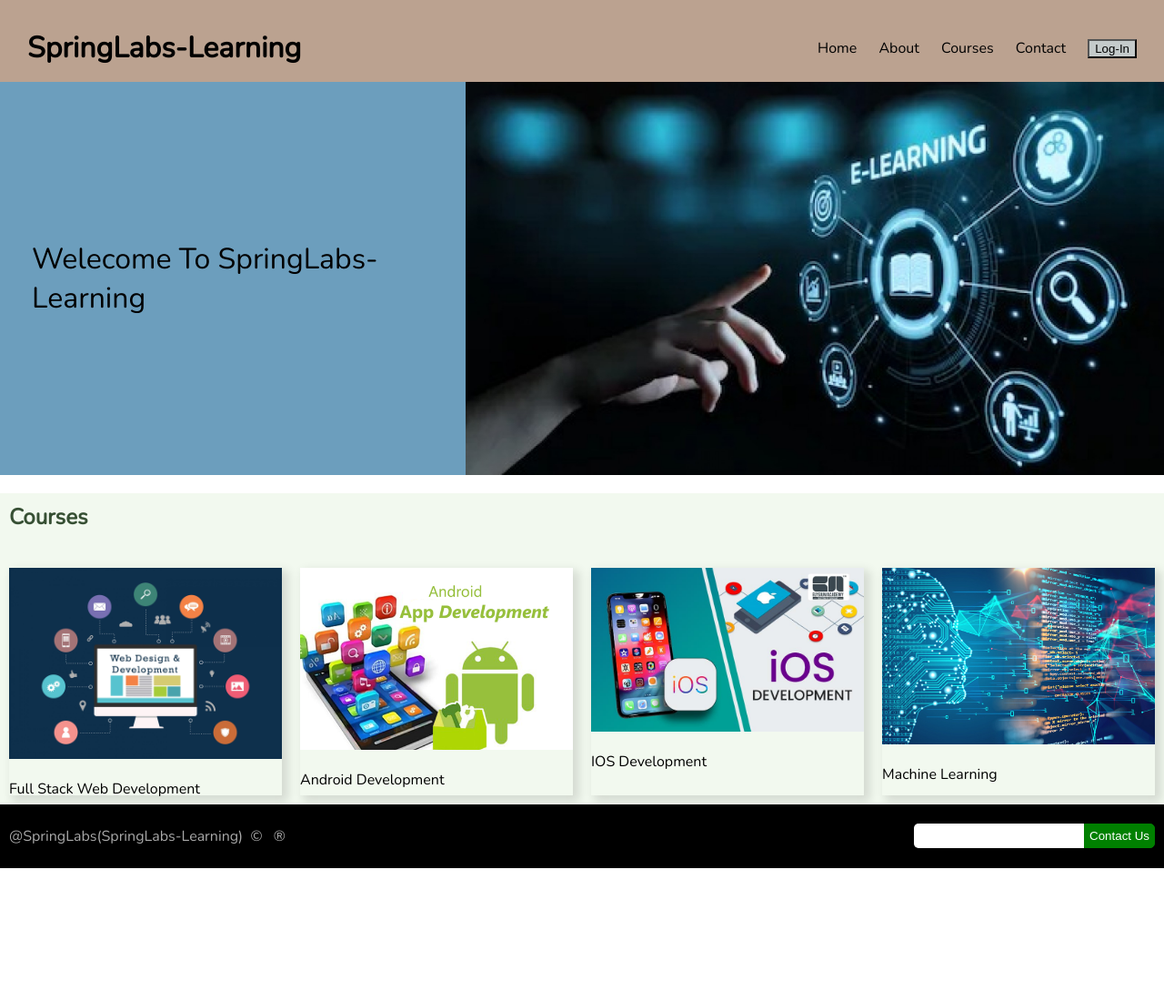
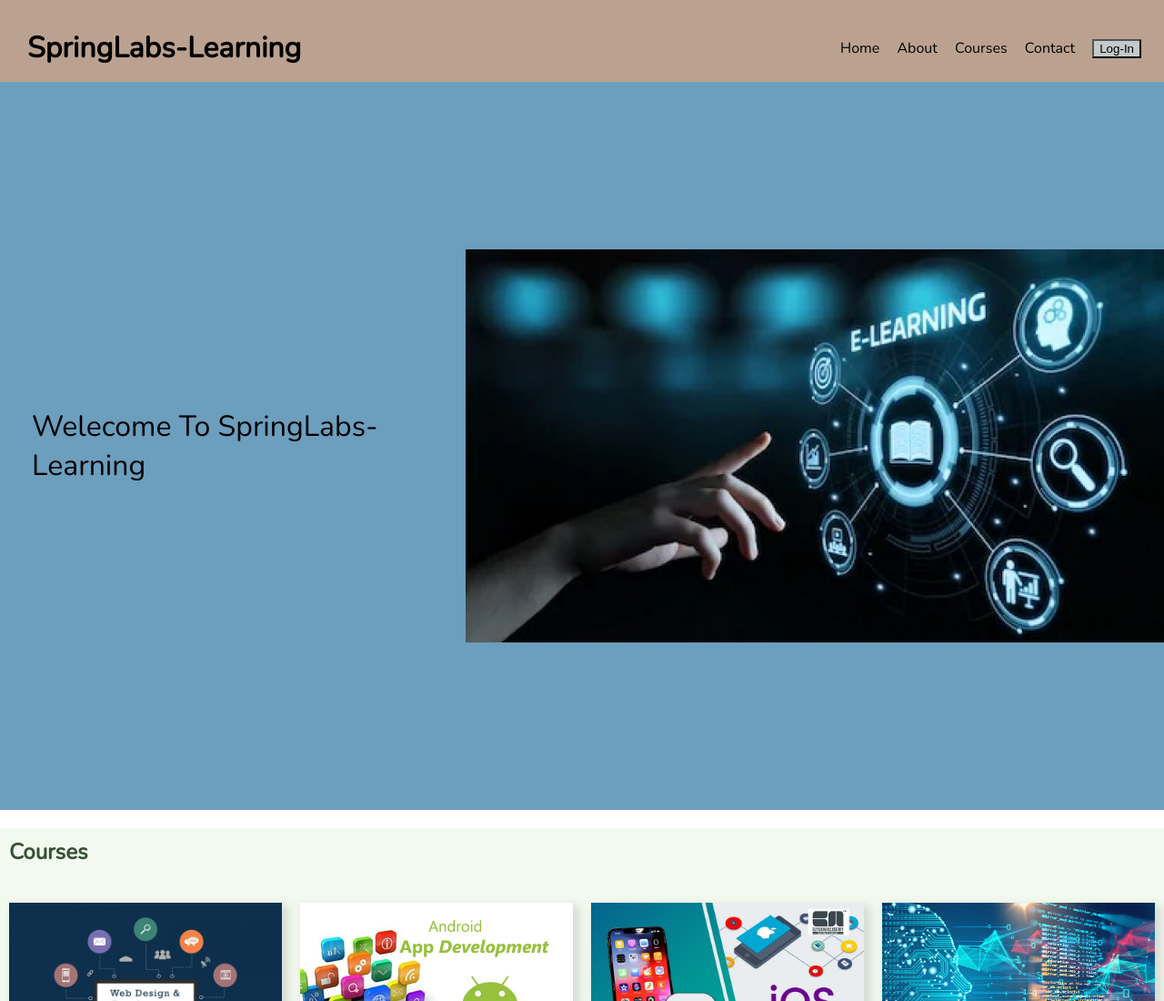
Before and after one commit to Sharu27/SpringLabLearning, a plain HTML site: page index.html in a window 1280 px wide. Shown: the top 1100 px of the page at 91% size. Before the commit the page ends 954 px from the top, so only its background shows below. Drawn offline with nearby package versions, Linux system fonts and the light colour scheme.

Commit message:
Add files via upload

```diff
--- a/company.css
+++ b/company.css
@@ -31,12 +31,12 @@ margin-left: 20px;
 }
 .navbar li{
     display: inline;
-    margin-right: 20px;
+    margin-right: 15px;
 
 
 }
 .navbar li:first-child{
-    margin-left: 20px;
+    margin-left: 15px;
 }
 .navbar a{
     color:black;
@@ -62,7 +62,7 @@ main{
   justify-content: center;
   background-color: #6c9ebd;
    color:rgb(182, 199, 212)9;
-    height: calc(100vh-60px);
+    height: calc(100vh);
     font-size: 2rem;
 }
 .main-container img{
@@ -86,6 +86,11 @@ main{
   }
   .courses{
       display: flex;
+  }
+  @media (max-width:600px){
+    .navbar a,.footer,.courses,.main-container,.navbar button{
+      flex-direction: column;
+    }
   }
   .course {
     width: 300px;
--- a/index.html
+++ b/index.html
@@ -66,7 +66,7 @@
              </div>
 
 </section>
-<footer>
+<footer class="footer">
 <div align="center">
      @SpringLabs(SpringLabs-Learning)&nbsp &#169; &nbsp &#174;
 </div>
```
